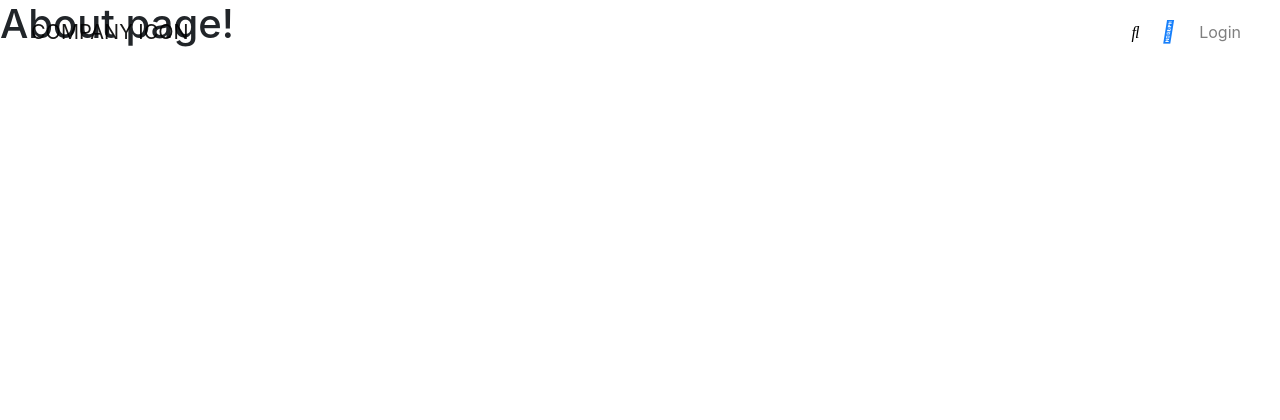
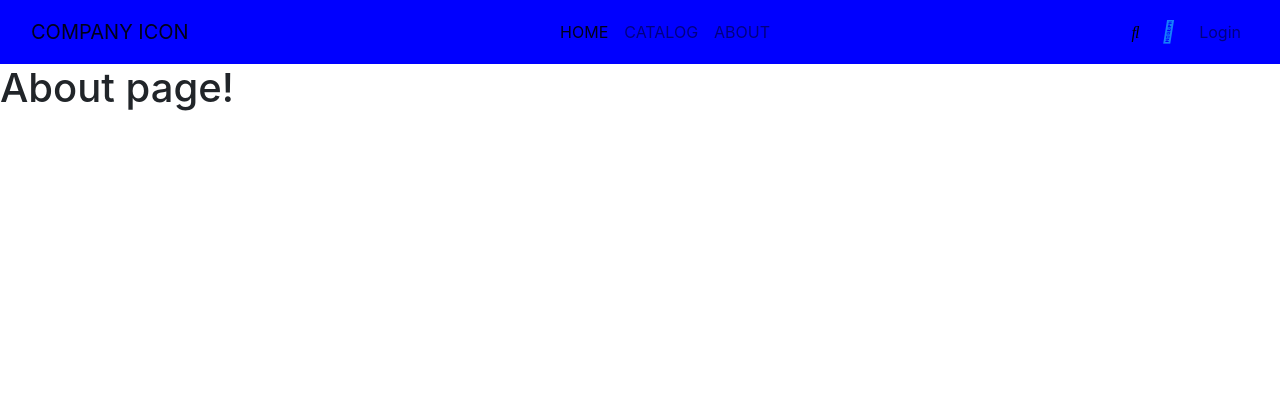
Before and after one commit to josem-gp/rails-ecommerce-site, a Rails app: page /about in a window 1280 px wide. Shown: the top 420 px of the page. After the commit the page ends 111 px from the top, so only its background shows below. Run offline with Rails 7, Linux system fonts and the light colour scheme; style sheets or scripts are compiled from the project's sources; parts of the project's set-up code (start-up, migrations or seed data) failed here and were passed over; some libraries are stand-ins or nearby versions.

Commit message:
finished styling navbar

```diff
--- a/app/assets/stylesheets/components/_navbar.scss
+++ b/app/assets/stylesheets/components/_navbar.scss
@@ -13,16 +13,20 @@
   width: 40px;
 }
 
+.navbar {
+  background-color: blue !important;
+}
+
 // Style to center and right part of nav
 
-.navbar {
-  position: absolute !important;
-  z-index: 999;
-  top: 0;
-  right: 0;
-  left: 0;
-  background-color: transparent !important;
-}
+// .navbar {
+//   position: absolute !important;
+//   z-index: 999;
+//   top: 0;
+//   right: 0;
+//   left: 0;
+//   background-color: transparent !important;
+// }
 
 .center-nav {
   flex-grow: 1;
@@ -89,30 +93,14 @@
   visibility: visible;
   opacity: 1;
   position: absolute;
-  top: 98px;
+  top: 103px;
   background: #f8f9fa;
   width: 50vw;
   left: 0;
   height: 100vh;
   padding: 3% 3%;
   z-index: 999;
-  transition: all 0.5s ease-in-out;
-}
-
-.collapse {
-  display: block !important;
-  position: absolute !important;
-  top: 98px !important;
-  background: #f8f9fa !important;
-  width: 0 !important;
-  left: 0 !important;
-  height: 100vh !important;
-  z-index: 999 !important;
-  color: transparent;
-  padding: 3% 3% !important;
-  visibility: hidden;
-  opacity: 0;
-  transition: all 0.5s ease-in-out;
+  transition: all 0.25s ease-in-out;
 }
 
 .fixed-body {
@@ -192,4 +180,19 @@
     flex-basis: 100%;
     text-align: center; //this will not make it go center once it is a img logo instead of words
   }
+  .collapse {
+    display: block !important;
+    position: absolute !important;
+    top: 98px !important;
+    background: #f8f9fa !important;
+    width: 0 !important;
+    left: 0 !important;
+    height: 100vh !important;
+    z-index: 999 !important;
+    color: transparent;
+    padding: 3% 3% !important;
+    visibility: hidden;
+    opacity: 0;
+    // transition: all 0.5s ease-in-out;
+  }
 }
--- a/app/javascript/components/init_originalNav.js
+++ b/app/javascript/components/init_originalNav.js
@@ -8,6 +8,9 @@ function handleTableChange(e) {
     navBtn.classList.remove("btn-change");
 
     dropDiv.classList.remove("dropdown-nav");
+    if (!dropDiv.classList.contains("collapse")) {
+      dropDiv.classList.add("collapse");
+    }
     body.classList.remove("fixed-body");
     restBody.forEach((el) => {
       el.classList.remove("lay-down");
--- a/app/views/shared/_nav.html.erb
+++ b/app/views/shared/_nav.html.erb
@@ -3,7 +3,7 @@
     <a class="navbar-brand" href="../">COMPANY ICON</a>
     <button class="navbar-toggler btn-menu" type="button" data-bs-toggle="collapse" data-bs-target="#navbarSupportedContent" aria-controls="navbarSupportedContent" aria-expanded="false" aria-label="Toggle navigation">
     </button>
-    <div class="collapse navbar-collapse" >
+    <div class="navbar-collapse collapse" >
       <ul class="navbar-nav center-nav me-auto mb-2 mb-lg-0">
         <li class="nav-item">
           <a class="nav-link active" aria-current="page" href="../">HOME</a>
```
